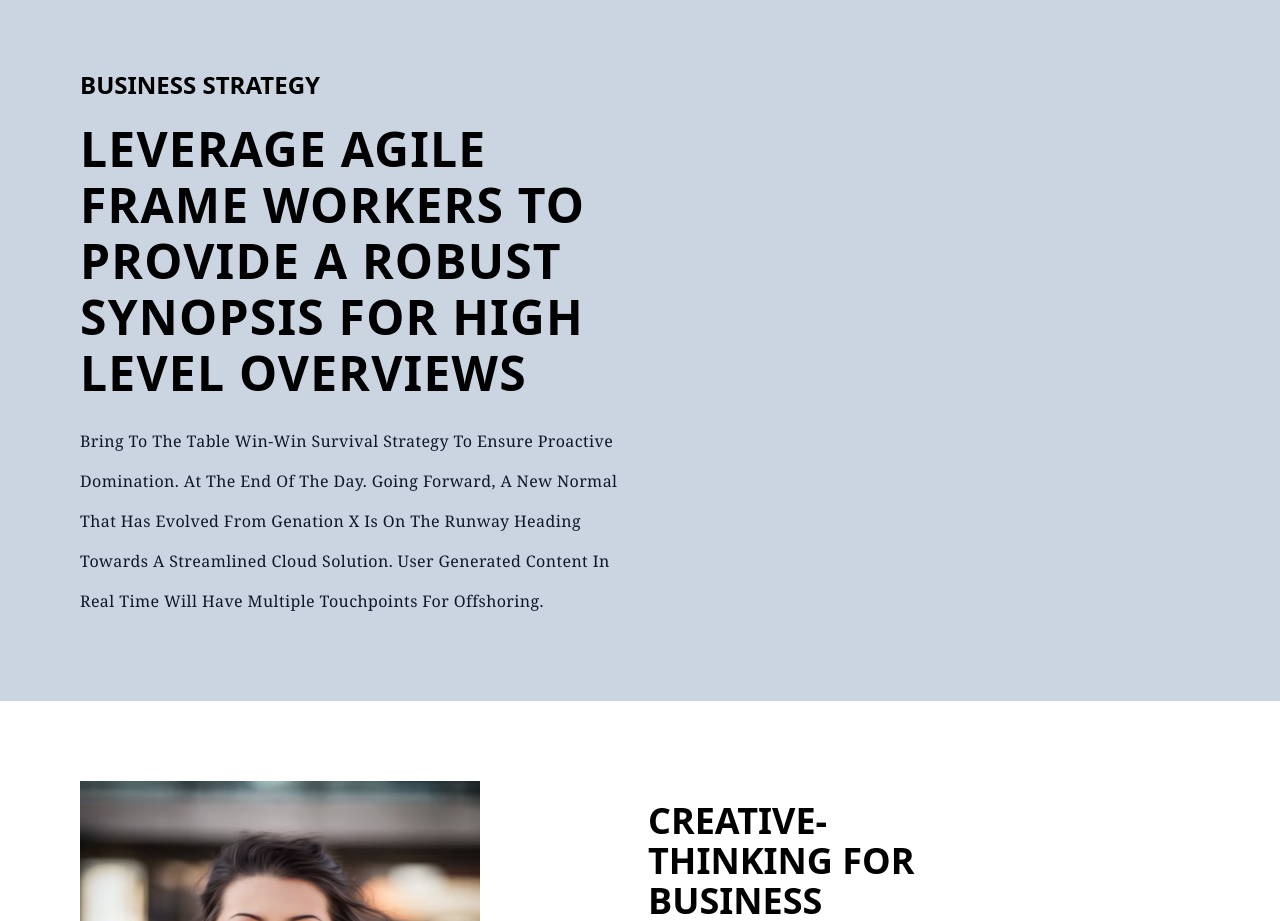
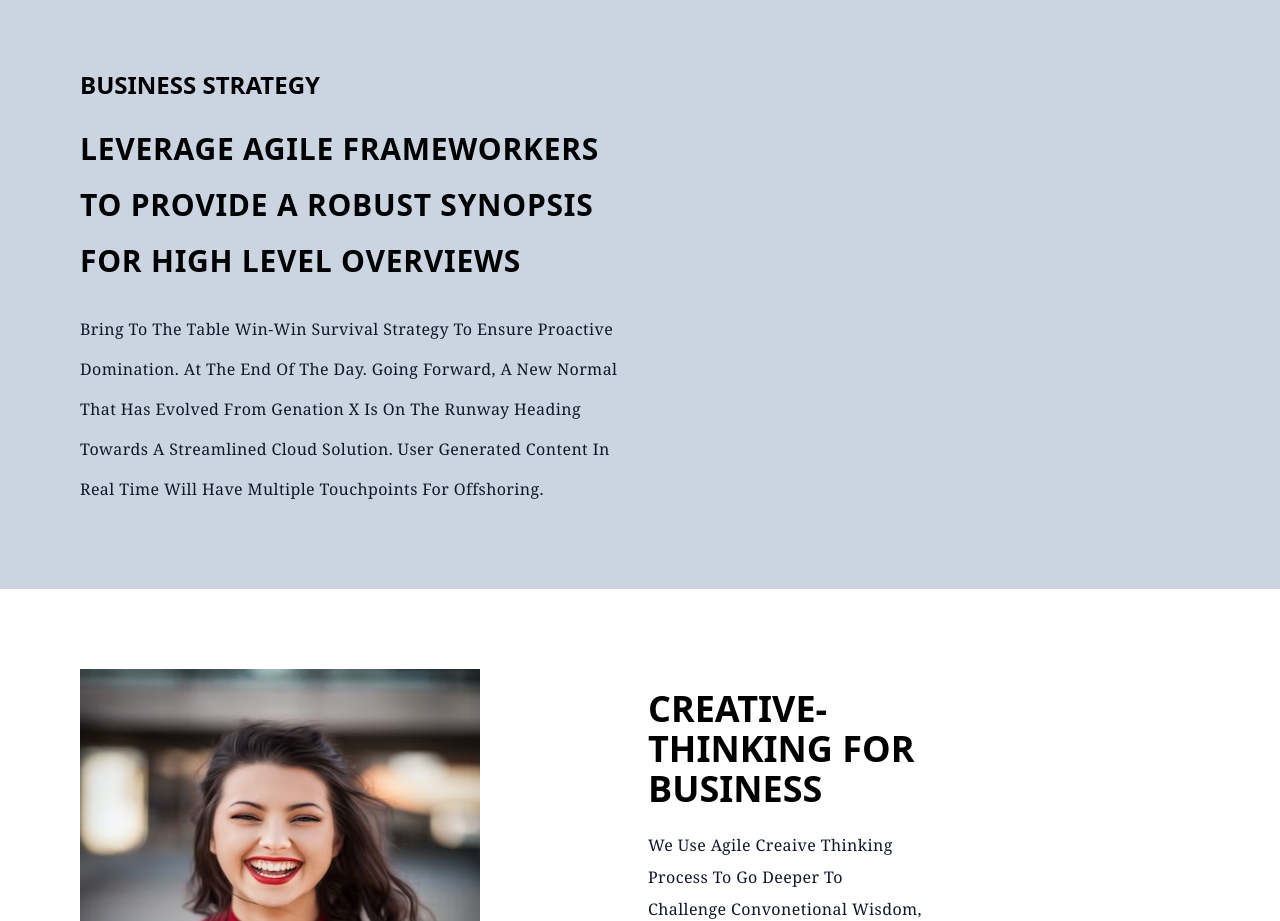
Before and after one commit to yafet-123/Sample_education_sample2_frontend, a Next.js app: page / in a window 1280 px wide. Shown: the part 2840-3761 px from the top of the page. Built offline with nearby package versions, Linux system fonts and the light colour scheme.

Commit message:
fixing the bug

```diff
--- a/components/Strategy.js
+++ b/components/Strategy.js
@@ -7,8 +7,8 @@ export function Strategy() {
         <h1 className="text-2xl font-bold uppercase text-left mb-5">
           business strategy
         </h1>
-        <h1 className="text-5xl tracking-wide leading-[3.5rem] font-bold uppercase text-left mb-5 w-3/4 md:w-1/2">
-          leverage agile frame workers to provide a robust synopsis for high
+        <h1 className="text-3xl tracking-wide leading-[3.5rem] font-bold uppercase text-left mb-5 w-3/4 md:w-1/2">
+          leverage agile frameworkers to provide a robust synopsis for high
           level overviews
         </h1>
         <p className="font-serif font-medium text-slate-900 tracking-wide leading-10 text-left capitalize md:w-1/2">
```
